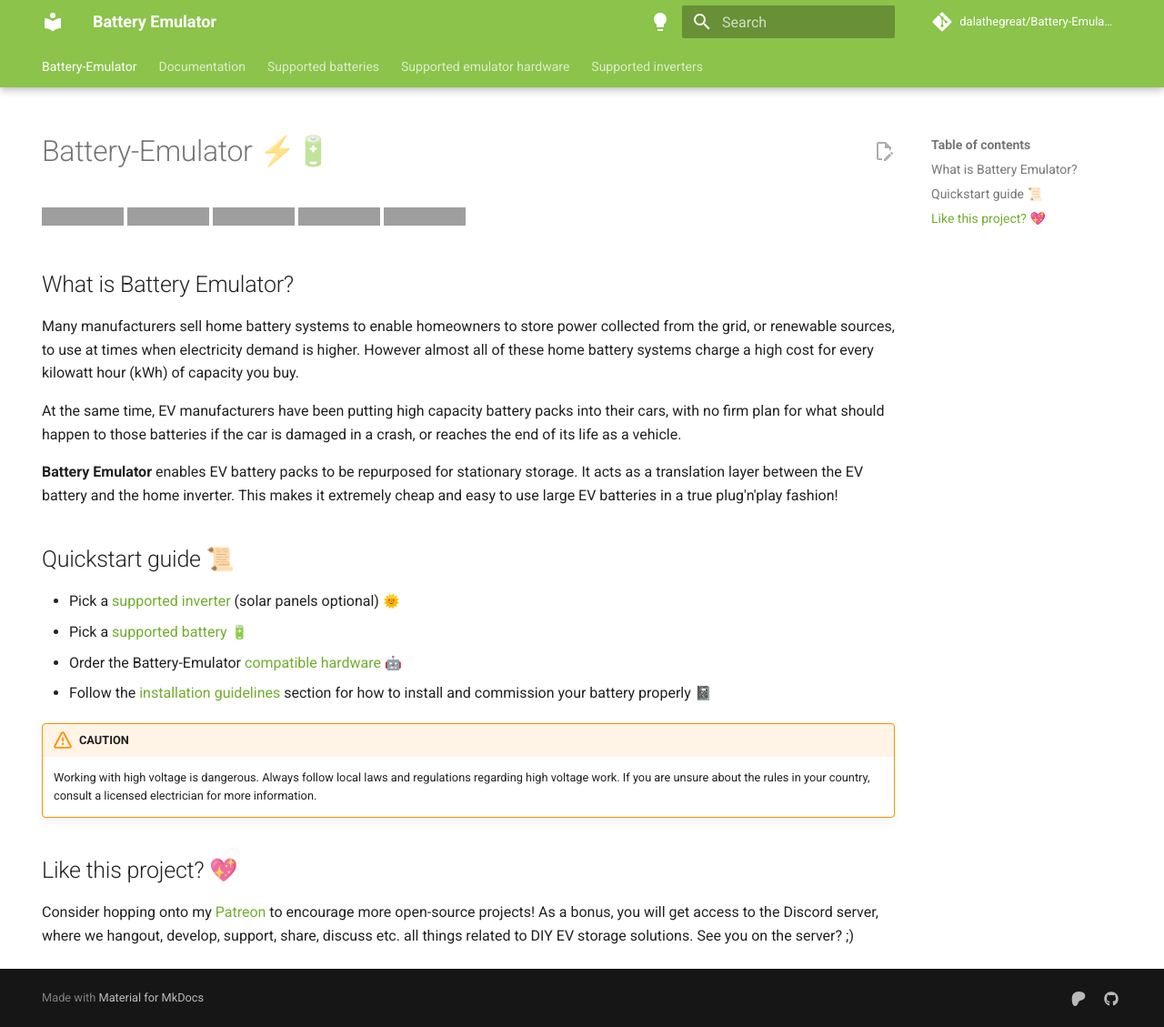
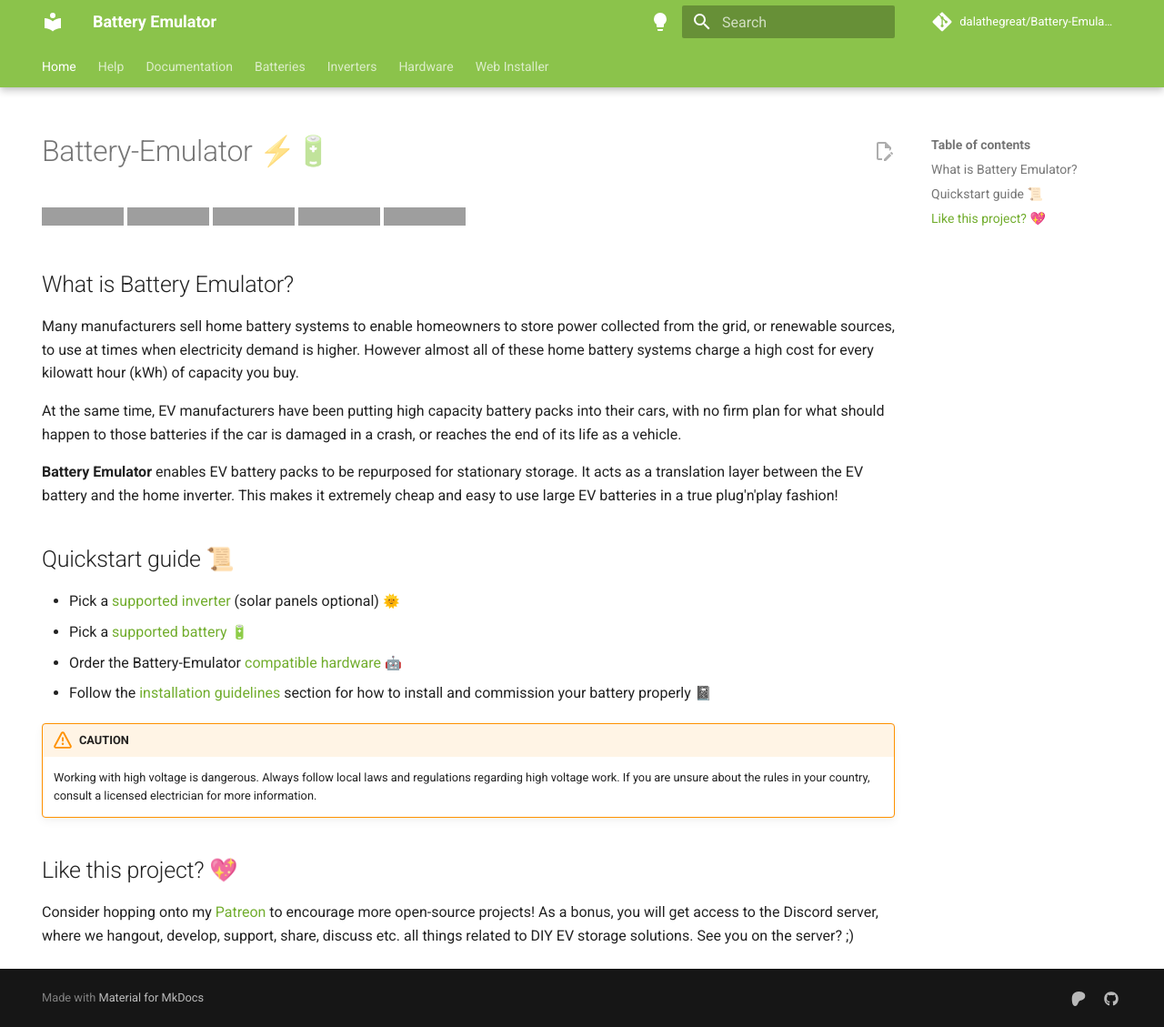
Before and after one commit to nagyrobi/Battery-Emulator-Docs, an MkDocs documentation site: the page built from docs/index.md, in a window 1280 px wide and 1129 px high. Shown: the whole window at 91% size. Built offline with MkDocs 1.6.1 and Material for MkDocs 9.7.7, drawn with Linux system fonts in a browser that asks for light colours; emoji names are drawn with the system emoji font; comment, search, counter and statistics services are not loaded; part of the change alters nothing that is shown; grey boxes are pictures that could not be loaded.

```diff
--- a/mkdocs.yml
+++ b/mkdocs.yml
@@ -74,3 +74,14 @@ markdown_extensions:
 #  - def_list
 #  - attr_list
 #  - md_in_html
+
+nav:
+  - Home:
+    - News: index.md
+  - Help:
+    - Patreon: https://www.patreon.com/dala "target=_blank"
+  - Documentation: '/documentation/'
+  - Batteries: '/supported-batteries/'
+  - Inverters: '/supported-inverters/'
+  - Hardware: '/supported-emulator-hardware/'
+  - Web Installer: "https://dalathegreat.github.io/BE-Web-Installer/"
```
